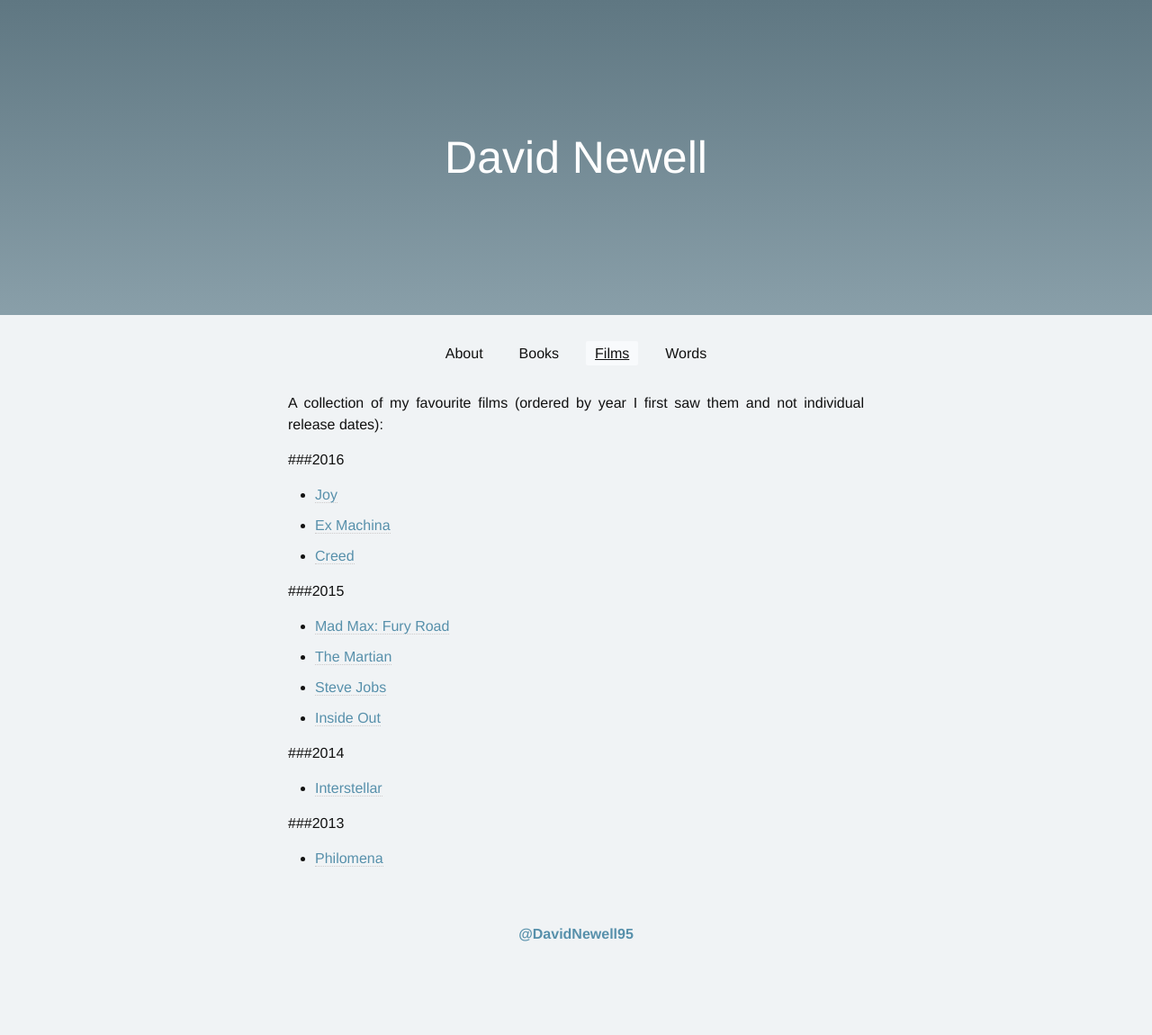
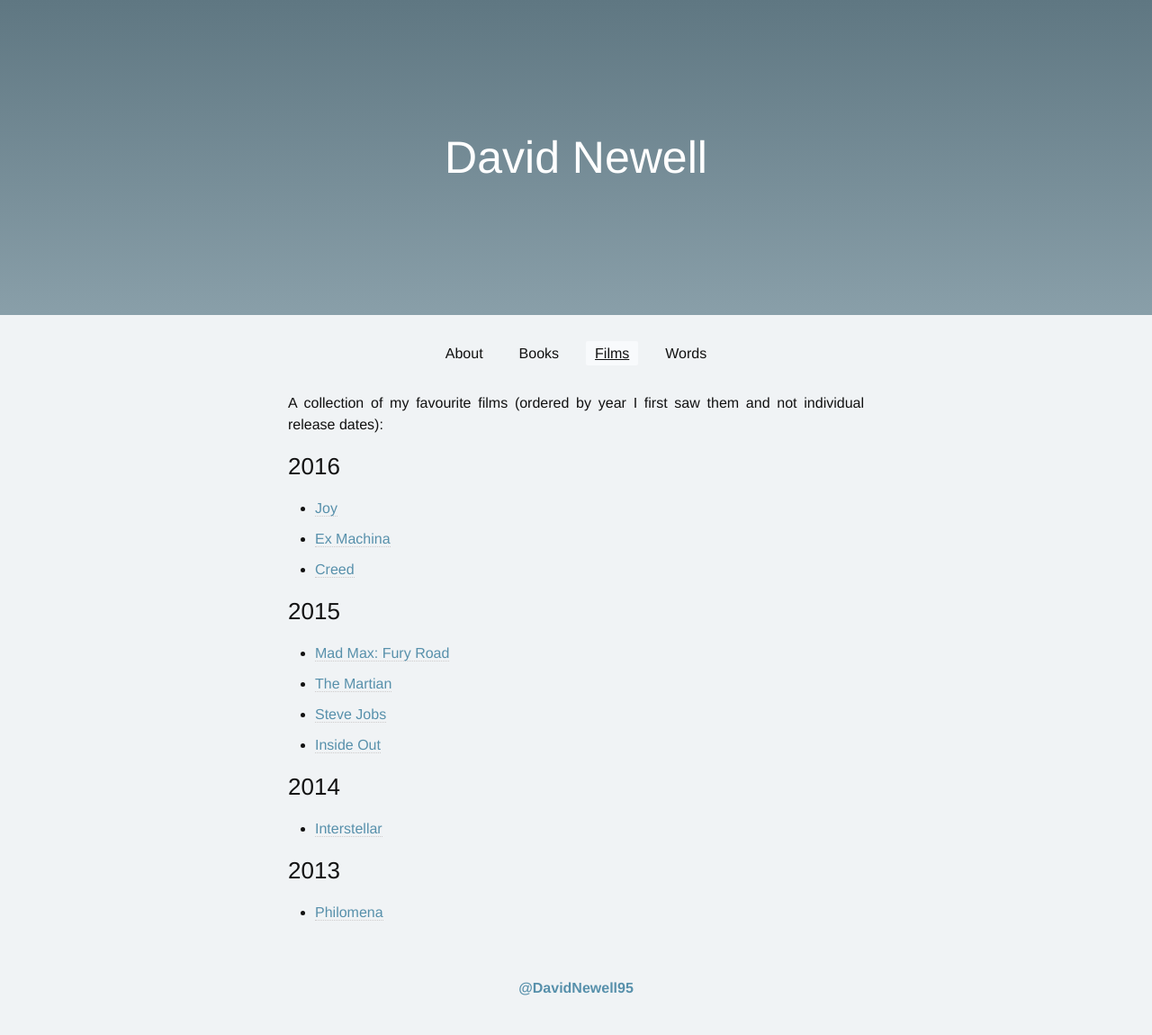
Before and after one commit to daibhin/daibhin.github.io, a Jekyll site: the page built from theatre.md, in a window 1280 px wide. Shown: the whole page at 90% size. Built offline with Jekyll 4.4.1, drawn with Linux system fonts in a browser that asks for light colours; before the commit the page ends 1090 px from its top, so only the background shows below that.

Commit message:
Hardcode headers

```diff
--- a/theatre.md
+++ b/theatre.md
@@ -6,23 +6,23 @@ permalink: /theatre/
 
 A collection of my favourite films (ordered by year I first saw them and not individual release dates):
 
-###2016
+<h3>2016</h3>
 
 * [Joy](http://www.imdb.com/title/tt2446980/)
 * [Ex Machina](http://www.imdb.com/title/tt0470752/)
 * [Creed](http://www.imdb.com/title/tt3076658/)
 
-###2015
+<h3>2015</h3>
 
 * [Mad Max: Fury Road](http://www.imdb.com/title/tt1392190/)
 * [The Martian](http://www.imdb.com/title/tt3659388/)
 * [Steve Jobs](http://www.imdb.com/title/tt2080374/)
 * [Inside Out](http://www.imdb.com/title/tt2096673/)
 
-###2014
+<h3>2014</h3>
 
 * [Interstellar](http://www.imdb.com/title/tt0816692/)
 
-###2013
+<h3>2013</h3>
 
 * [Philomena](http://www.imdb.com/title/tt2431286/)
```
Also changed, not shown: bookshelf.md (+2 -2 lines).
